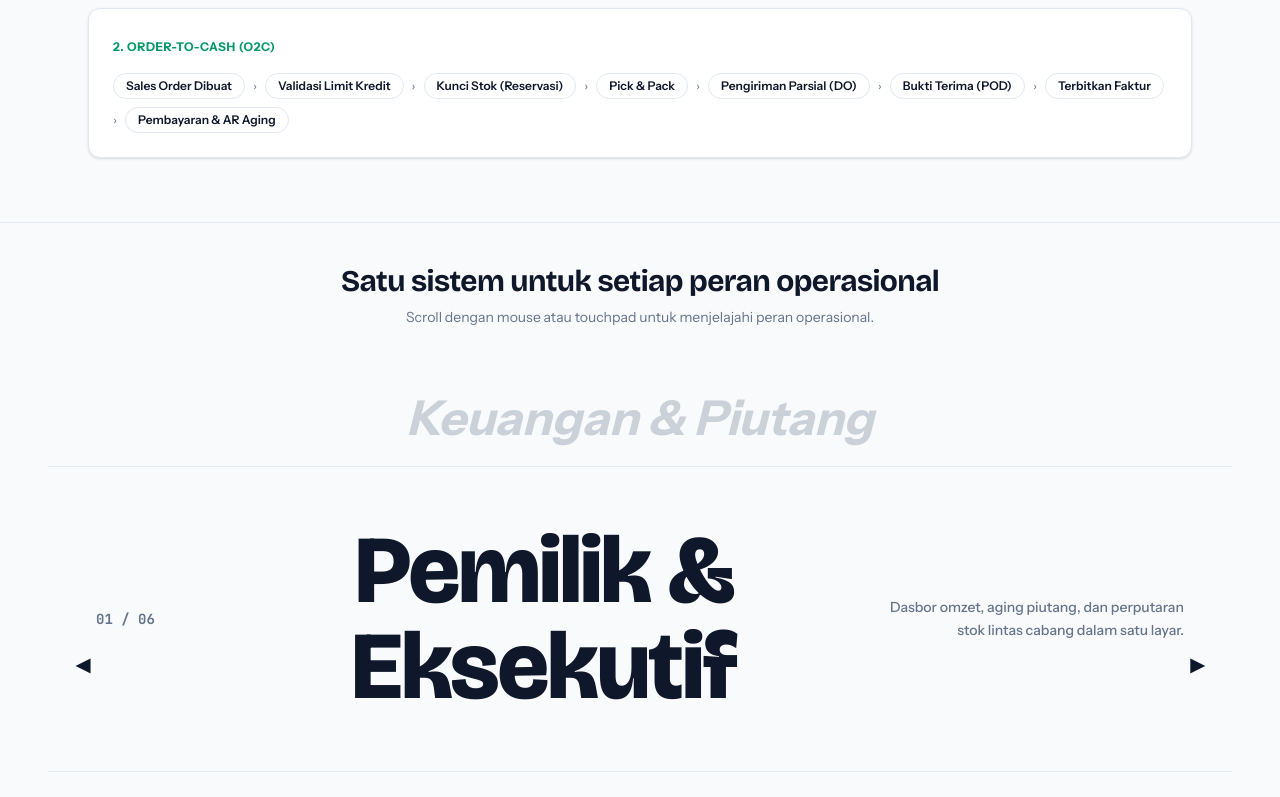
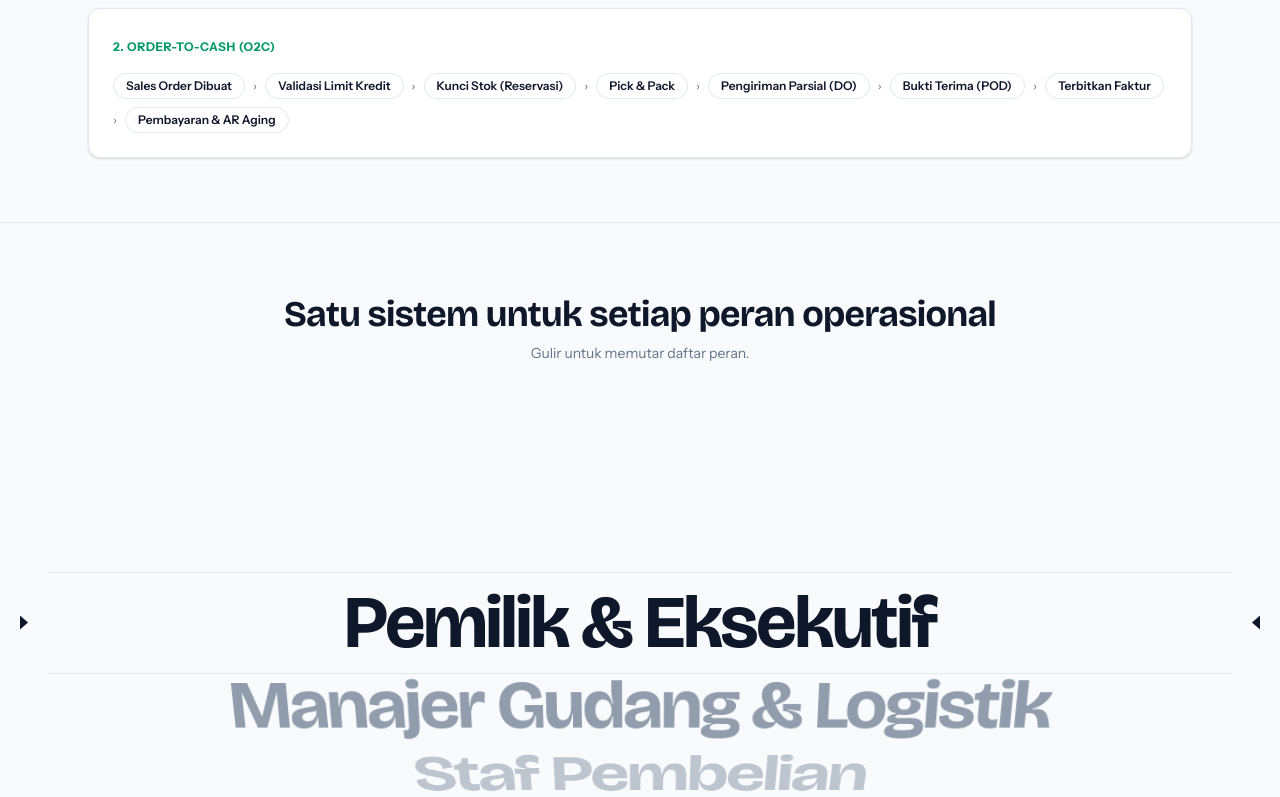
Before and after one commit to afrizadwi21/DistribuCore, a Next.js app in the folder apps/web/: page / in a window 1280 px wide. Shown: the part 2000-2797 px from the top of the page. Built offline with nearby package versions, Linux system fonts and the light colour scheme.

Commit message:
feat(landing): 3D scroll-driven persona drum like Taste Skill

```diff
--- a/apps/web/src/app/page.tsx
+++ b/apps/web/src/app/page.tsx
@@ -3,7 +3,7 @@ import { Hero } from "@/components/landing/Hero";
 import { DemoLoginSection } from "@/components/landing/DemoLoginSection";
 import { ModulesSection } from "@/components/landing/ModulesSection";
 import { WorkflowSection } from "@/components/landing/WorkflowSection";
-import { PersonasSection } from "@/components/landing/PersonasSection";
+import { PersonaDrum } from "@/components/landing/PersonaDrum";
 import { PricingSection } from "@/components/landing/PricingSection";
 import { FAQSection } from "@/components/landing/FAQSection";
 import { ContactFooter } from "@/components/landing/ContactFooter";
@@ -17,7 +17,7 @@ export default function HomePage() {
         <DemoLoginSection />
         <ModulesSection />
         <WorkflowSection />
-        <PersonasSection />
+        <PersonaDrum />
         <PricingSection />
         <FAQSection />
         <ContactFooter />
--- /dev/null
+++ b/apps/web/src/components/landing/PersonaDrum.tsx
@@ -0,0 +1,96 @@
+"use client";
+
+import React, { useEffect, useRef, useState } from "react";
+import { PERSONAS } from "./data";
+
+const STEP = 20; // derajat antar peran pada silinder 3D
+const pad = (n: number) => String(n).padStart(2, "0");
+
+export function PersonaDrum() {
+  const total = PERSONAS.length;
+  const sectionRef = useRef<HTMLElement>(null);
+  const drumRef = useRef<HTMLOListElement>(null);
+  const itemRefs = useRef<(HTMLLIElement | null)[]>([]);
+  const [active, setActive] = useState(0);
+  const [fs, setFs] = useState(72);
+
+  useEffect(() => {
+    let raf = 0;
+    const update = () => {
+      raf = 0;
+      const el = sectionRef.current, drum = drumRef.current;
+      if (!el || !drum) return;
+      const size = Math.max(26, Math.min(96, window.innerWidth * 0.058));
+      const radius = size * 3.3;
+      const span = el.offsetHeight - window.innerHeight;
+      const p = span > 0 ? Math.min(1, Math.max(0, -el.getBoundingClientRect().top / span)) : 0;
+      const pos = p * (total - 1);
+      drum.style.transform = `translateZ(${-radius}px) rotateX(${pos * STEP}deg)`;
+      itemRefs.current.forEach((li, i) => {
+        if (!li) return;
+        const d = Math.abs(i - pos);
+        li.style.transform = `rotateX(${-i * STEP}deg) translateZ(${radius}px)`;
+        li.style.opacity = String(Math.max(0, 1 - d * 0.3));
+        li.style.color = d < 0.5 ? "var(--tx)" : "var(--mu)";
+      });
+      setFs(size);
+      setActive(Math.round(pos));
+    };
+    const onScroll = () => { if (!raf) raf = requestAnimationFrame(update); };
+    update();
+    window.addEventListener("scroll", onScroll, { passive: true });
+    window.addEventListener("resize", onScroll);
+    return () => {
+      cancelAnimationFrame(raf);
+      window.removeEventListener("scroll", onScroll);
+      window.removeEventListener("resize", onScroll);
+    };
+  }, [total]);
+
+  const jump = (i: number) => {
+    const el = sectionRef.current;
+    if (!el) return;
+    const top = window.scrollY + el.getBoundingClientRect().top;
+    window.scrollTo({ top: top + ((el.offsetHeight - window.innerHeight) * i) / (total - 1), behavior: "smooth" });
+  };
+
+  return (
+    <section ref={sectionRef} id="peran" className="relative border-t border-[var(--bd)]" style={{ height: `${100 + (total - 1) * 60}vh` }}>
+      <div className="sticky top-0 h-screen overflow-hidden bg-[var(--bg)] select-none">
+        <div className="absolute inset-x-0 top-[9vh] z-10 px-6 text-center">
+          <h2 className="text-2xl sm:text-4xl font-bold tracking-tight text-[var(--tx)]">Satu sistem untuk setiap peran operasional</h2>
+          <p className="mt-2 text-sm text-[var(--mu)]">Gulir untuk memutar daftar peran.</p>
+        </div>
+
+        <div className="absolute inset-0" style={{ perspective: "1400px" }}>
+          <ol ref={drumRef} className="absolute inset-0 m-0 list-none p-0" style={{ transformStyle: "preserve-3d", willChange: "transform" }}>
+            {PERSONAS.map((p, i) => (
+              <li
+                key={p.role}
+                ref={(n) => { itemRefs.current[i] = n; }}
+                className="absolute inset-x-0 top-1/2 whitespace-nowrap text-center font-bold leading-[1.1] tracking-[-0.035em] transition-colors duration-200"
+                style={{ fontSize: fs, height: "1.1em", marginTop: "-0.55em", fontFamily: "var(--font-heading)", backfaceVisibility: "hidden" }}
+              >
+                <button onClick={() => jump(i)} className="cursor-pointer">{p.role}</button>
+              </li>
+            ))}
+          </ol>
+        </div>
+
+        <div aria-hidden className="pointer-events-none absolute inset-x-0 top-1/2 h-0">
+          <div className="absolute inset-x-6 h-px bg-[var(--bd)] sm:inset-x-12" style={{ top: -fs * 0.68 }} />
+          <div className="absolute inset-x-6 h-px bg-[var(--bd)] sm:inset-x-12" style={{ top: fs * 0.68 }} />
+          <span className="absolute left-2 -top-[7px] h-3.5 w-2 bg-[var(--tx)] [clip-path:polygon(0_0,100%_50%,0_100%)] sm:left-5" />
+          <span className="absolute right-2 -top-[7px] h-3.5 w-2 bg-[var(--tx)] [clip-path:polygon(100%_0,0_50%,100%_100%)] sm:right-5" />
+        </div>
+
+        <div className="absolute inset-x-0 bottom-[7vh] z-10 mx-auto flex max-w-6xl items-end justify-between gap-6 px-6 sm:px-12">
+          <span className="font-mono text-sm font-bold tabular-nums text-[var(--tx)]">
+            {pad(active + 1)} <span className="text-[var(--mu)]">/ {pad(total)}</span>
+          </span>
+          <p aria-live="polite" className="max-w-md text-right text-sm leading-relaxed text-[var(--mu)] sm:text-base">{PERSONAS[active].desc}</p>
+        </div>
+      </div>
+    </section>
+  );
+}
```
